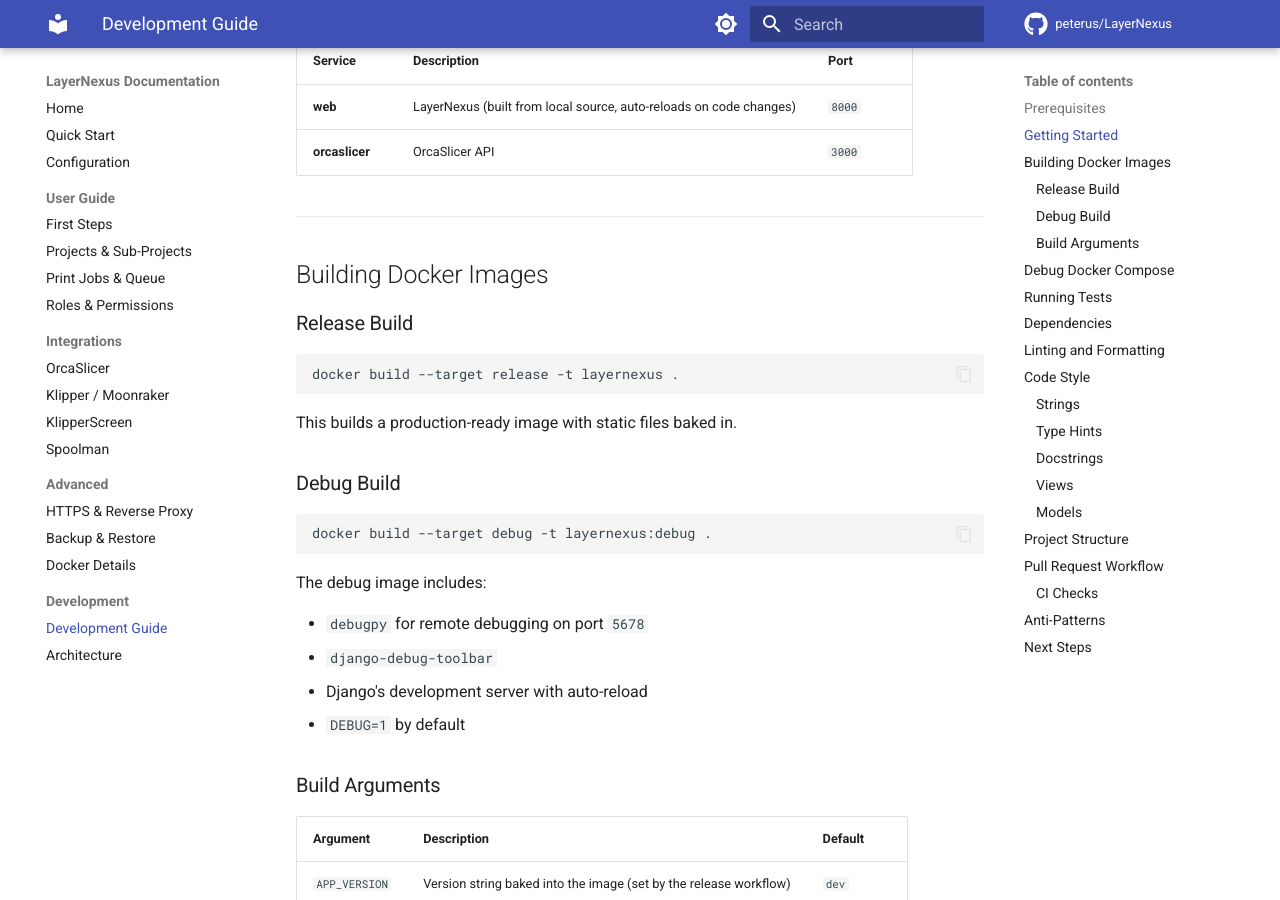
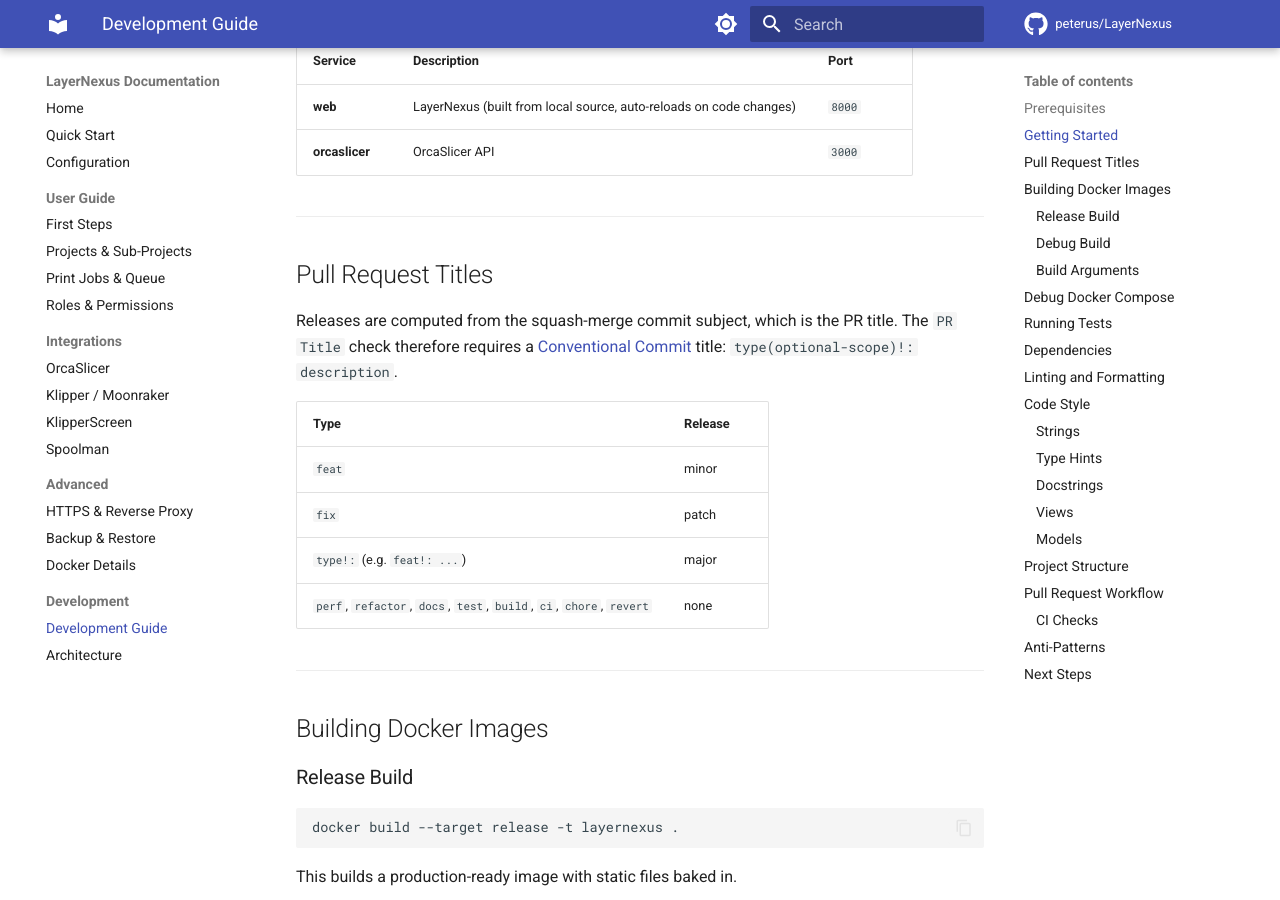
Before and after one commit to peterus/LayerNexus, an MkDocs documentation site: the page built from docs/development/contributing.md, in a window 1280 px wide and 900 px high, scrolled down 843 px. Built offline with MkDocs 1.6.1 and Material for MkDocs 9.7.7, drawn with Linux system fonts in a browser that asks for light colours; comment, search, counter and statistics services are not loaded.

Commit message:
ci: enforce conventional PR titles (#105)
Adds a `PR Title` check (amannn/action-semantic-pull-request, SHA-pinned
v6.1.1) so the squash subject that drives releases
(scripts/next_version.py) is always a valid Conventional Commit. Types:
feat fix perf refactor docs test build ci chore revert; scope optional;
`!` allowed. Uses pull_request_target without checkout (read-only).
Dependabot's `chore(deps): …` titles pass. Branch protection to be
updated by coordinator after merge.

🤖 Generated with [Claude Code](https://claude.com/claude-code)

---------

Co-authored-by: Claude Sonnet 5.5 <noreply@anthropic.com>

```diff
--- a/docs/development/contributing.md
+++ b/docs/development/contributing.md
@@ -33,6 +33,21 @@ The `docker-compose.yml` mounts the project directory as a volume, so code chang
 |---|---|---|
 | **web** | LayerNexus (built from local source, auto-reloads on code changes) | `8000` |
 | **orcaslicer** | OrcaSlicer API | `3000` |
+
+---
+
+## Pull Request Titles
+
+Releases are computed from the squash-merge commit subject, which is the PR title. The
+`PR Title` check therefore requires a [Conventional Commit](https://www.conventionalcommits.org/)
+title: `type(optional-scope)!: description`.
+
+| Type | Release |
+|---|---|
+| `feat` | minor |
+| `fix` | patch |
+| `type!:` (e.g. `feat!: ...`) | major |
+| `perf`, `refactor`, `docs`, `test`, `build`, `ci`, `chore`, `revert` | none |
 
 ---
 
```
Also changed, not shown: CLAUDE.md (+3 -1 lines), 1 other file.
